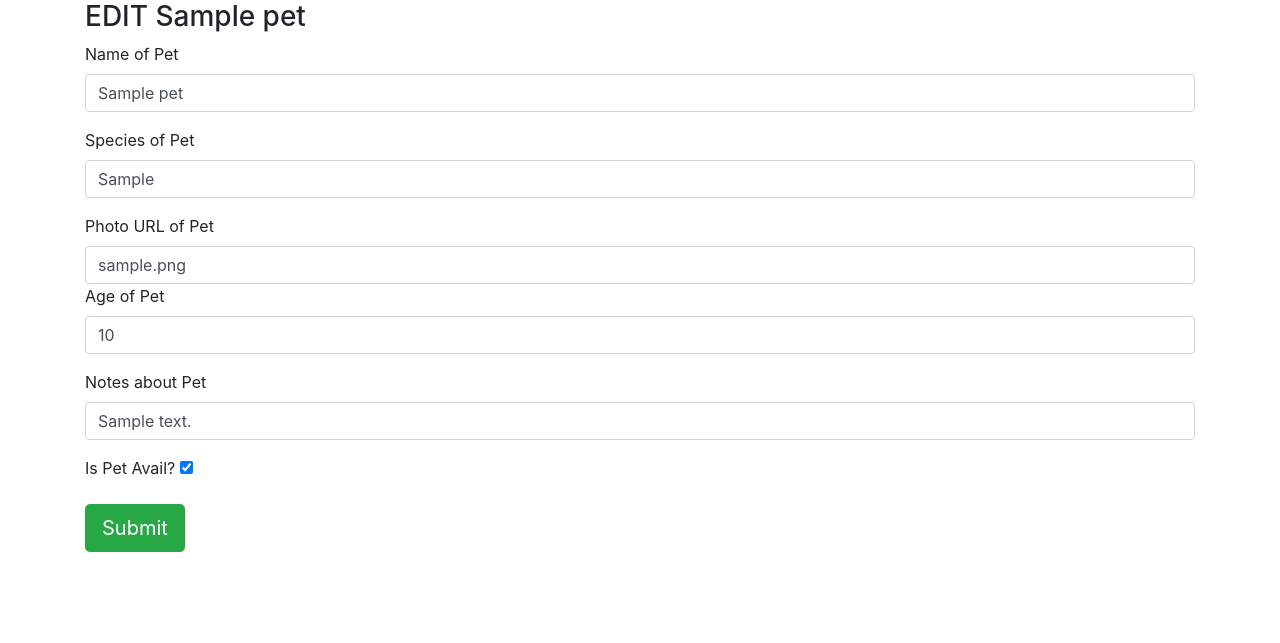
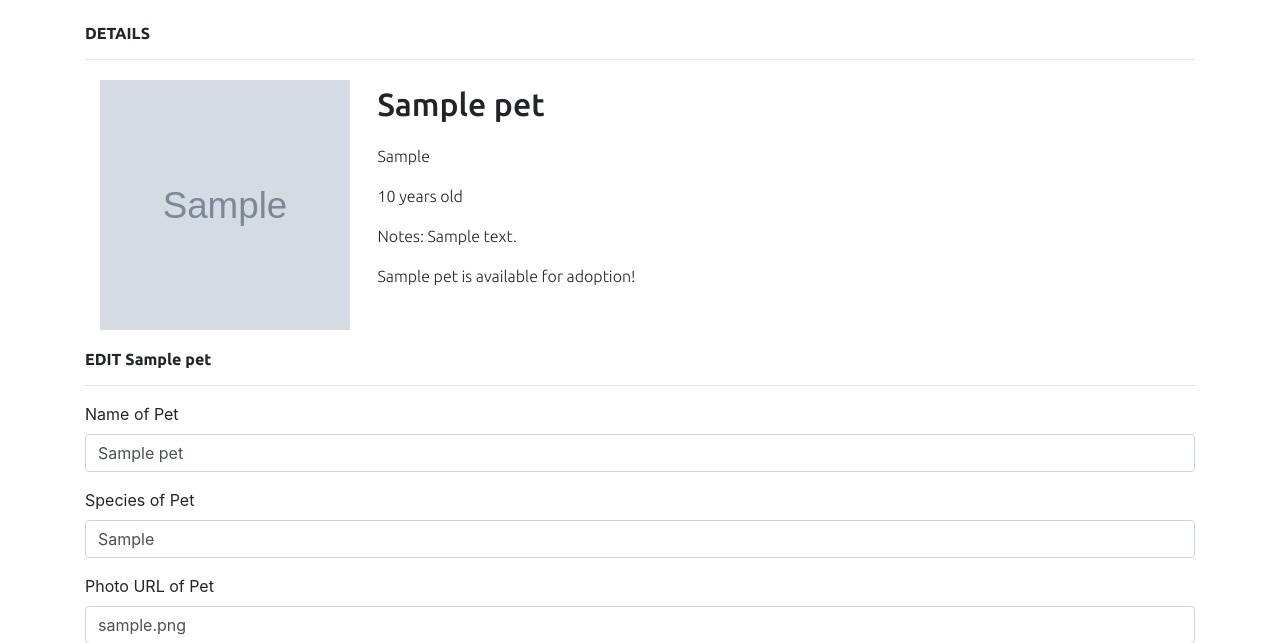
Before and after one commit to LouisGaravaglia/WTForms, a Flask app: page /edit/1 in a window 1280 px wide. Shown: the part 56-699 px from the top of the page. Before the commit the page ends 608 px from the top, so only its background shows below. Run offline with Flask 2, Linux system fonts and the light colour scheme; tables that the repository leaves empty hold one stand-in row (values such as "Sample post"); grey boxes marked "Sample" are stand-in pictures; some libraries are stand-ins or nearby versions.

Commit message:
updated edit/view pet page to see details

```diff
--- a/static/style.css
+++ b/static/style.css
@@ -31,7 +31,11 @@
     margin: 20px 0;
 }
 
-
+.details {
+     font-family: 'Ubuntu', sans-serif;
+    font-size: 1rem;
+    font-weight: 600;
+}
 
 .pet-title {
     font-family: 'Ubuntu', sans-serif;
--- a/templates/edit_pet.html
+++ b/templates/edit_pet.html
@@ -2,8 +2,25 @@
 content %}
 
 <div class="container">
-  <h3 class="users_title">EDIT {{ pet.name }}</h3>
-
+<br>
+<h1 class="details">DETAILS</h1>
+<hr>
+<div class="container pet-container">
+<div class="row">
+  <div class="col">
+  <img class="pet-img"src="{{ pet.photo }}" alt="Photo of Pet">
+</div>
+<div class="col-9">
+  <p class="pet-title">{{ pet.name }}</p>
+  <p class="pet-details">{{ pet.species }}</p>
+  <p class="pet-details">{{ pet.age }} years old</p>
+  <p class="pet-details">{% if pet.notes %}Notes: {{ pet.notes }}{% endif %}</p>
+  <p class="pet-details">{% if pet.available == True %}{{ pet.name }} is available for adoption! {% else %}{{ pet.name }} is no longer available. {% endif %}</p>
+</div>
+</div>
+</div>
+<h1 class="details">EDIT {{ pet.name }}</h1>
+<hr>
   <form action="/edit/{{ pet.id }}" id="pet-add-form" method="POST">
     {{ form.hidden_tag() }}
 
```
